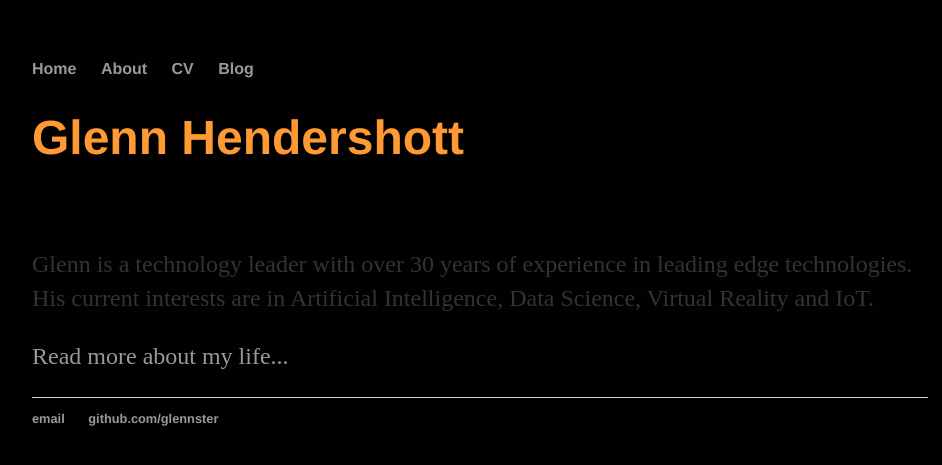
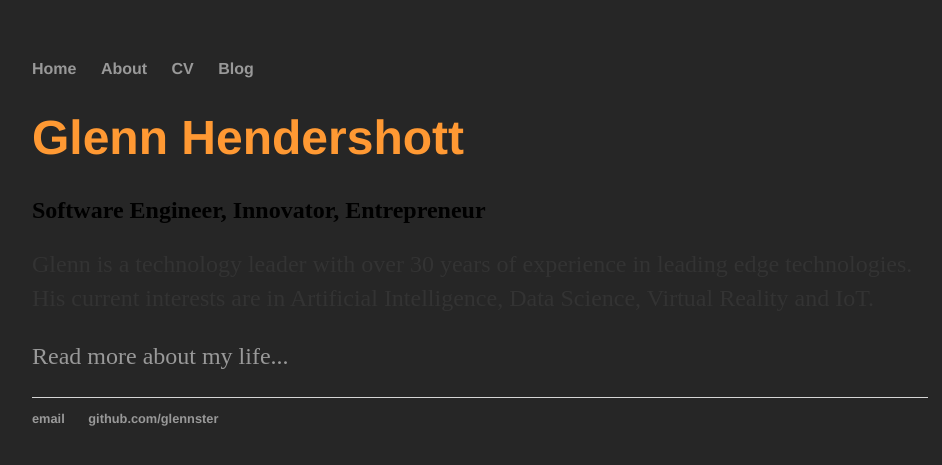
Before and after one commit to glennster/glennster.github.io, a Jekyll site: the page built from index.html, in a window 1280 px wide. Shown: the top 465 px of the page, without its empty margins (160-1102 px from the left). Built offline with Jekyll 4.4.1, drawn with Linux system fonts in a browser that asks for light colours.

Commit message:
Update main.css

```diff
--- a/css/main.css
+++ b/css/main.css
@@ -1,7 +1,7 @@
 body {
     margin: 60px auto;
     width: 70%;
-    background-color: #010101;
+    background-color: #262626;
 }
 nav ul, footer ul {
     font-family:'Helvetica', 'Arial', 'Sans-Serif';
```
